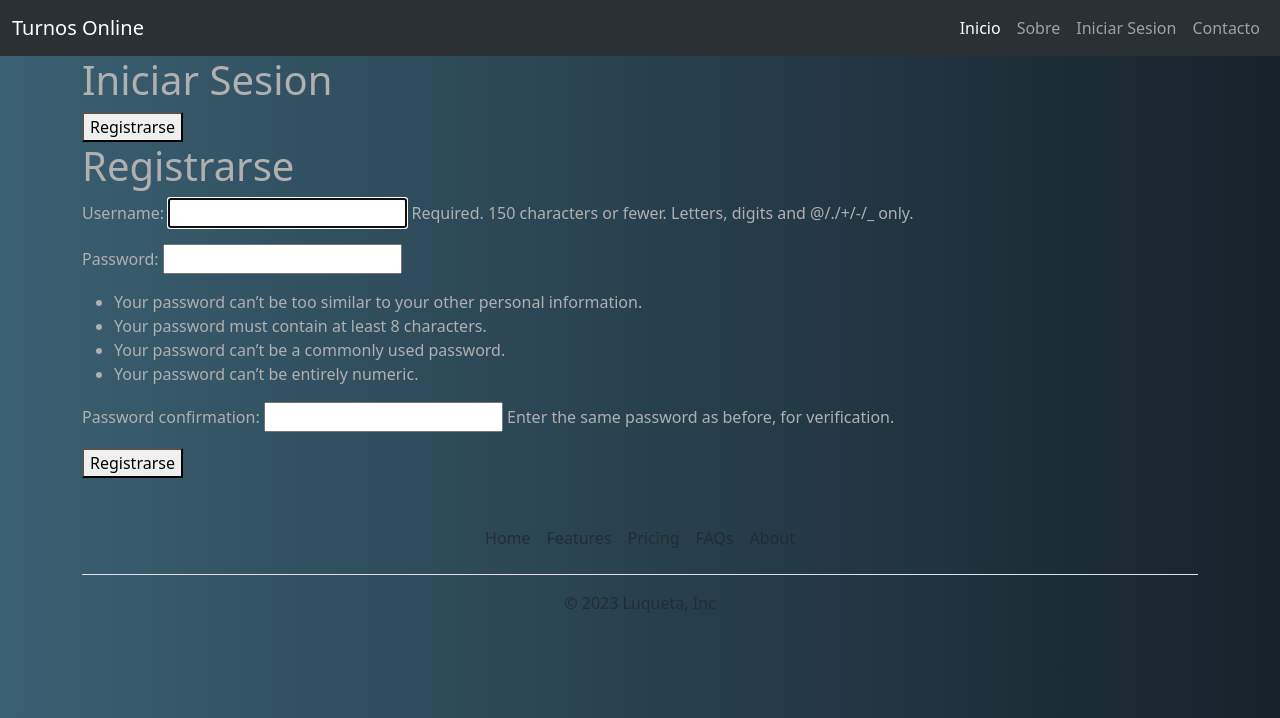
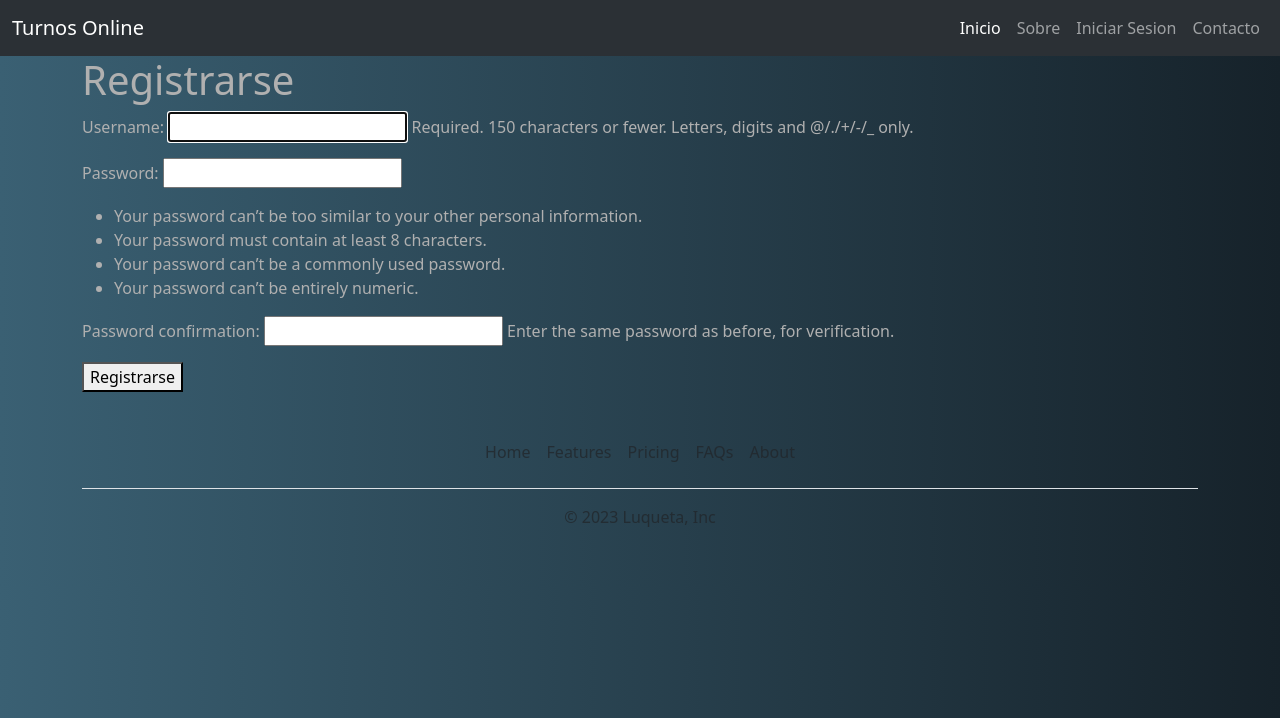
Before and after one commit to bonciano/django-turnos, a Django app: page /signup/ in a window 1280 px wide. Shown: the top 718 px of the page. Run offline with Django 4.2, Linux system fonts and the light colour scheme.

Commit message:
login finalizado

```diff
--- a/turnos/templates/layout/base.html
+++ b/turnos/templates/layout/base.html
@@ -36,7 +36,7 @@
 	          </li>
 			  {% else %}
 			  <li class="nav-item">
-	            <a class="nav-link" href="{% url 'signup' %}">Iniciar Sesion</a>
+	            <a class="nav-link" href="{% url 'signin' %}">Iniciar Sesion</a>
 	          </li>
 			  {% endif %}
 
--- a/turnos/templates/usuarios/signin.html
+++ b/turnos/templates/usuarios/signin.html
@@ -4,12 +4,13 @@
 <h1>Iniciar Sesion</h1>
 
   {{error}}
-<form action='signin' method='POST'>
+<form method='POST'>
   {% csrf_token %}
   {{fsignin.as_p}}
   <button>
 	Iniciar Sesion
   </button>
+  <p>Si aun no se ha registrado, puede hacerlo <a href='{% url 'signup' %}'>aqui</a></p>
 </form>
 
 {% endblock %}
--- a/turnos/templates/usuarios/signup.html
+++ b/turnos/templates/usuarios/signup.html
@@ -1,18 +1,5 @@
 {% extends 'layout/base.html' %}
 {% block content %}
-
-
-<h1>Iniciar Sesion</h1>
-
-<form method='POST'>
-  {{flogin}}
-</form>
-
-<form method='POST'>
-  <button>
-	Registrarse
-  </button>
-</form>
 
 <h1>Registrarse</h1>
 
```
Also changed, not shown: db.sqlite3.
